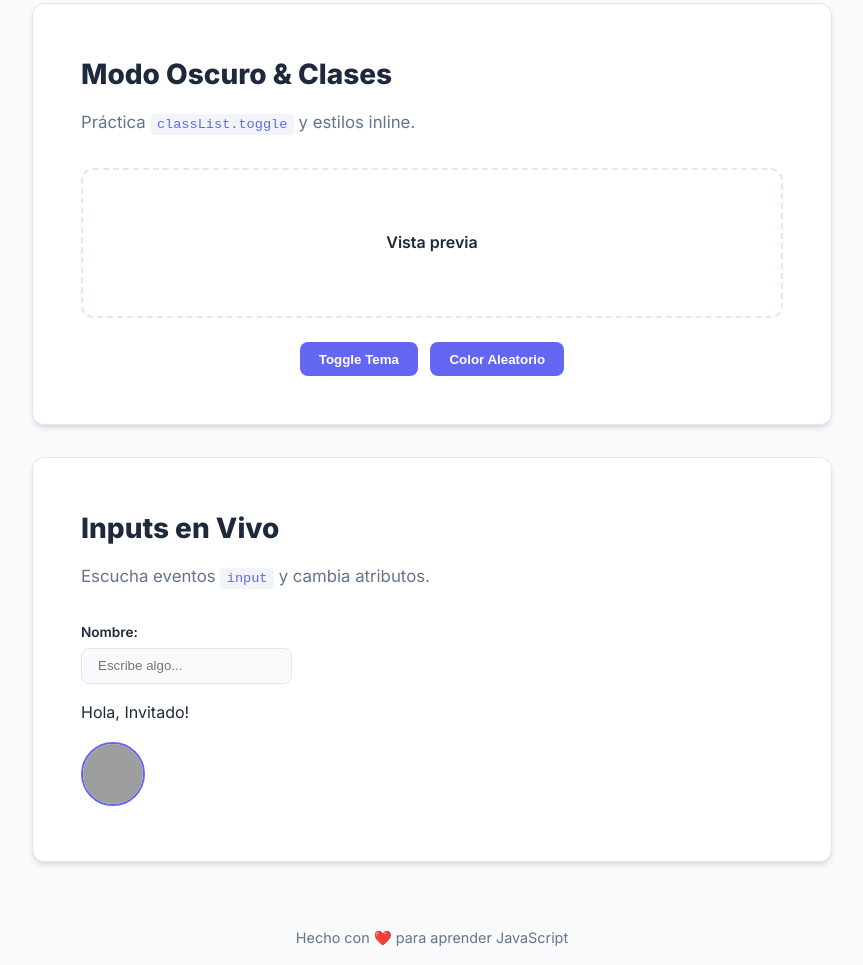
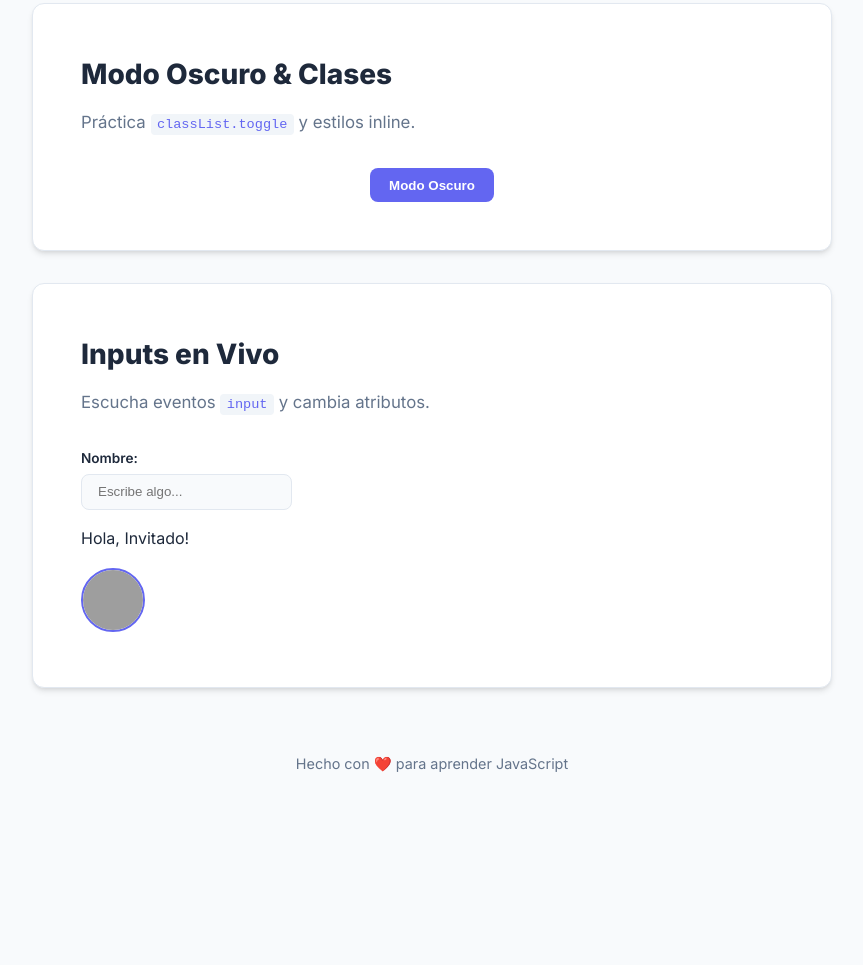
Before and after one commit to brandonherrera2025-gif/BasicDOM, a website built with Vite: page index.html in a window 1280 px wide. Shown: the part 860-1825 px from the top of the page, without its empty margins (208-1071 px from the left). After the commit the page ends 1667 px from the top, so only its background shows below. Built offline with nearby package versions, Linux system fonts and the light colour scheme; grey boxes are pictures that could not be loaded.

Commit message:
feat: implement DOM manipulation logic for counter, list management, and dark mode toggle

```diff
--- a/index.html
+++ b/index.html
@@ -47,12 +47,8 @@
             <div class="card" id="style-section">
                 <h2>Modo Oscuro & Clases</h2>
                 <p class="description">Práctica <code>classList.toggle</code> y estilos inline.</p>
-                <div class="preview-box" id="preview-box">
-                    Vista previa
-                </div>
                 <div class="controls">
-                    <button id="toggle-dark">Toggle Tema</button>
-                    <button id="change-color">Color Aleatorio</button>
+                    <button id="toggle-dark">Modo Oscuro</button>
                 </div>
             </div>
 
```
